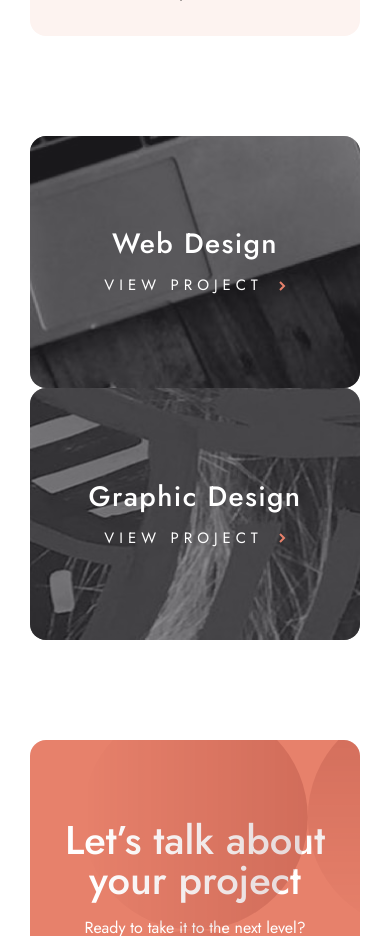
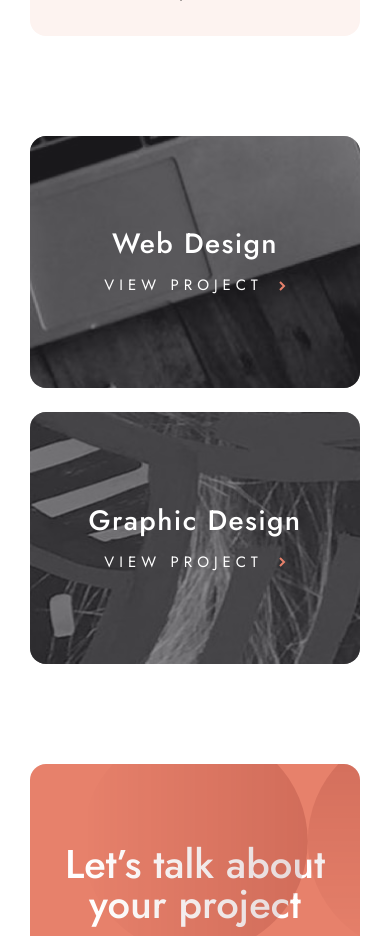
Before and after one commit to BenjaminBatres/Designo, a Next.js app: page /app-design in a window 390 px wide. Shown: the part 2881-3817 px from the top of the page. Built offline with nearby package versions, Linux system fonts and the light colour scheme.

Commit message:
fix: fixed gap y on tablet screen

```diff
--- a/app/components/Sections/ServicesShowCase.tsx
+++ b/app/components/Sections/ServicesShowCase.tsx
@@ -48,7 +48,7 @@ export default function ServicesShowCase() {
       className={`${pathname !== "/" ? "pt-25 pb-30 lg:py-20 px-7.5" : "pt-15 pb-20 lg:py-20 px-7.5"}`}
     >
       <div
-        className={`max-w-277.75 mx-auto grid lg:grid-cols-2 gap-x-7.5 ${pathname !== "/" ? "gap-y-0" : "gap-y-6"}`}
+        className={`max-w-277.75 mx-auto grid lg:grid-cols-2 gap-x-7.5 ${pathname !== "/" ? "gap-y-6 lg:gap-y-0" : "gap-y-6"}`}
       >
         {services
           .filter((service) => service.path !== pathname)
```
